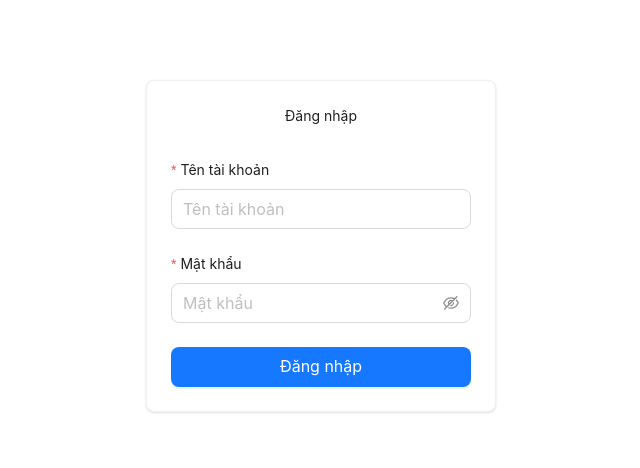
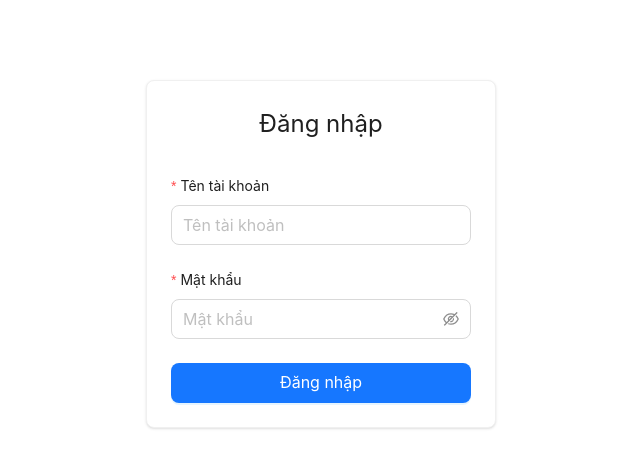
Before and after one commit to trantai3/culture-vn, a React (Vite) app in the folder fe/: page /login in a window 1280 px wide. Shown: the top 468 px of the page, without its empty margins (319-959 px from the left). Built offline with nearby package versions, Linux system fonts and the light colour scheme.

Commit message:
update taildwind(2)

```diff
--- a/fe/index.html
+++ b/fe/index.html
@@ -4,7 +4,7 @@
     <meta charset="UTF-8" />
     <link rel="icon" type="image/svg+xml" href="/vite.svg" />
     <meta name="viewport" content="width=device-width, initial-scale=1.0" />
-    <link href="./src/styles/global.scss" rel="stylesheet" />
+    <link href="src/styles/global.css" rel="stylesheet" />
     <title>Culture-VN</title>
   </head>
   <body>
--- a/fe/src/views/auth/login/index.jsx
+++ b/fe/src/views/auth/login/index.jsx
@@ -5,7 +5,7 @@ const Login = () => {
       <Card className="shadow">
         <Flex vertical align="center" gap={32}>
           <Flex align="center" gap={16}>
-            <Typography.Text className="text-[24px] text-primary">
+            <Typography.Text className="!text-[24px]">
               Đăng nhập
             </Typography.Text>
           </Flex>
```
Also changed, not shown: fe/src/styles/global.css (renamed from fe/src/styles/global.scss).
